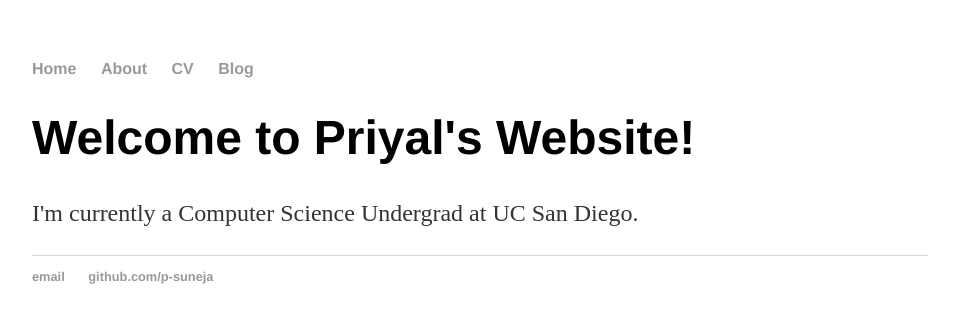
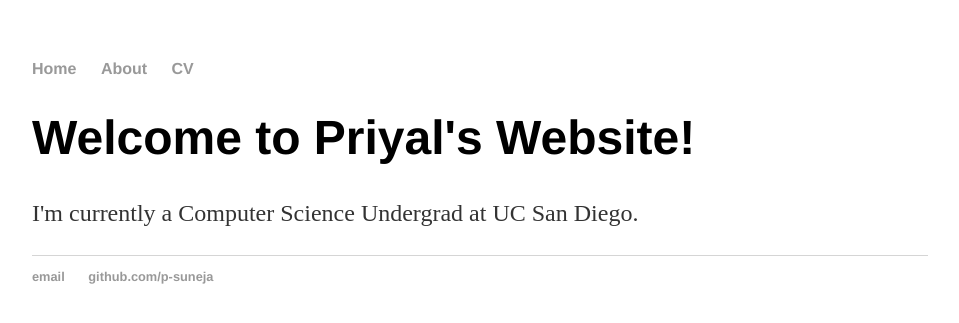
Before and after one commit to p-suneja/p-suneja.github.io, a Jekyll site: the page built from index.html, in a window 1280 px wide. Shown: the top 323 px of the page, without its empty margins (160-1119 px from the left). Built offline with Jekyll 4.4.1, drawn with Linux system fonts in a browser that asks for light colours.

Commit message:
trying to fix header links

```diff
--- a/_layouts/default.html
+++ b/_layouts/default.html
@@ -9,9 +9,8 @@
 			<nav>
 	    		<ul>
 	        		<li><a href="/">Home</a></li>
-		        	<li><a href="/about">About</a></li>
-	        		<li><a href="/cv">CV</a></li>
-	        		<li><a href="/blog">Blog</a></li>
+		        	<li><a href="/about/index.html">About</a></li>
+				<li><a href="/cv/index.html">CV</a></li>
 	    		</ul>
 			</nav>
 			<div class="container">
```
